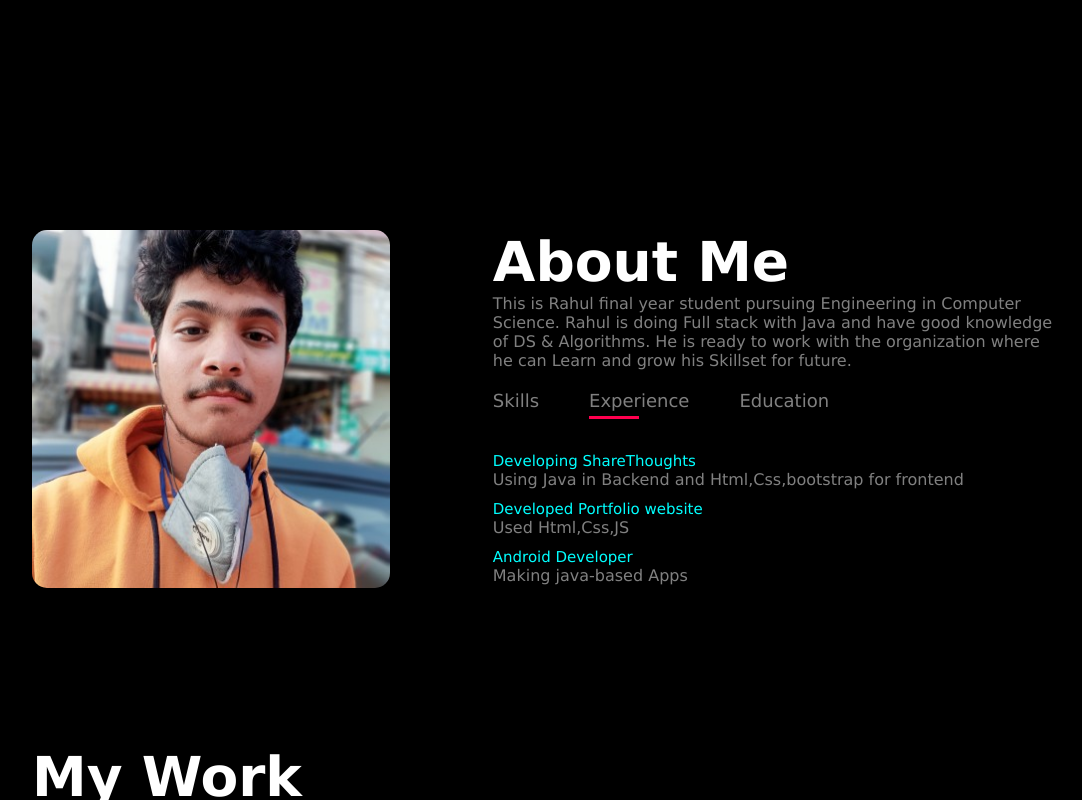
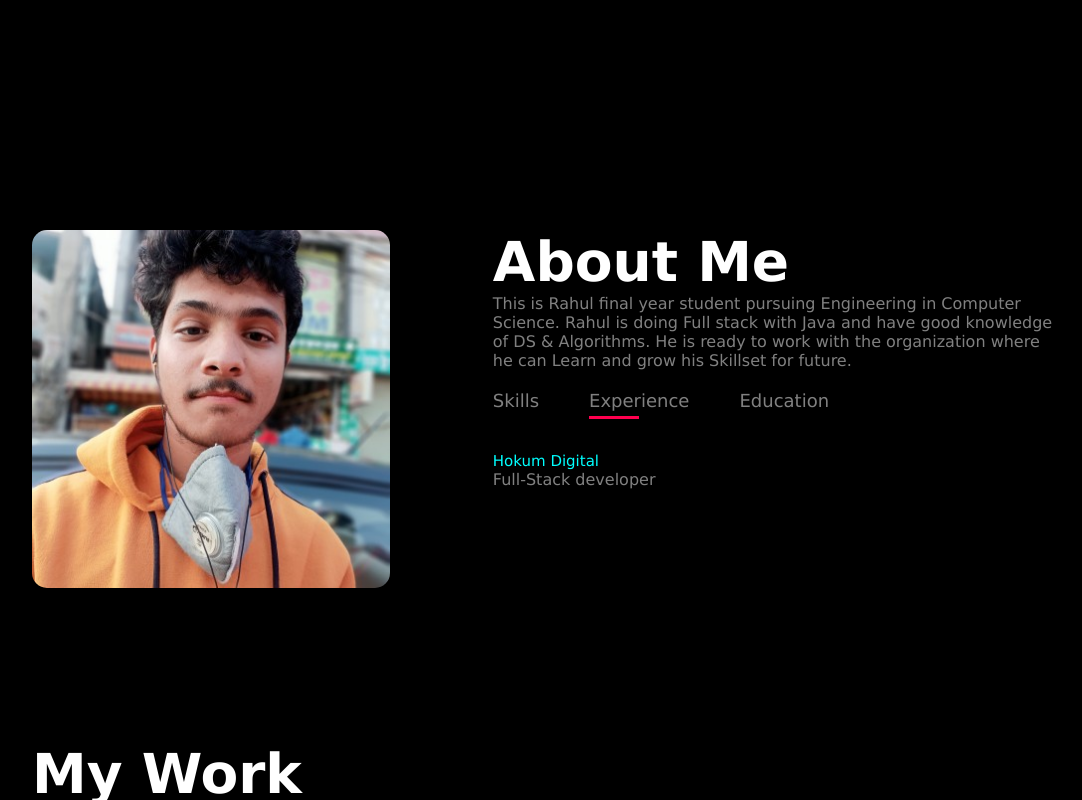
Before and after one commit to r4huldeveloper/Portfolio, a plain HTML site: page index.html in a window 1280 px wide. Both pictures are taken after a click on the element "Experience". Shown: the part 660-1460 px from the top of the page, without its empty margins (96-1178 px from the left). Drawn offline with Linux system fonts and the light colour scheme.

Commit message:
Update index.html

```diff
--- a/index.html
+++ b/index.html
@@ -62,9 +62,9 @@
                 </div>
                 <div class="tab-contents" id="experience">
                     <ul>
-                        <li><span>Developing ShareThoughts</span><br>Using Java in Backend and Html,Css,bootstrap for frontend</li>
-                        <li><span>Developed Portfolio website</span><br>Used Html,Css,JS</li>
-                        <li><span>Android Developer</span><br>Making java-based Apps</li>
+                        <li><span>Hokum Digital</span><br>Full-Stack developer</li>
+                        <!-- <li><span>Developing ShareThoughts</span><br>Used Html,Css,JS</li>
+                        <li><span>Android Developer</span><br>Making java-based Apps</li> -->
                     </ul>
                 </div>
                 <div class="tab-contents" id="education">
```
